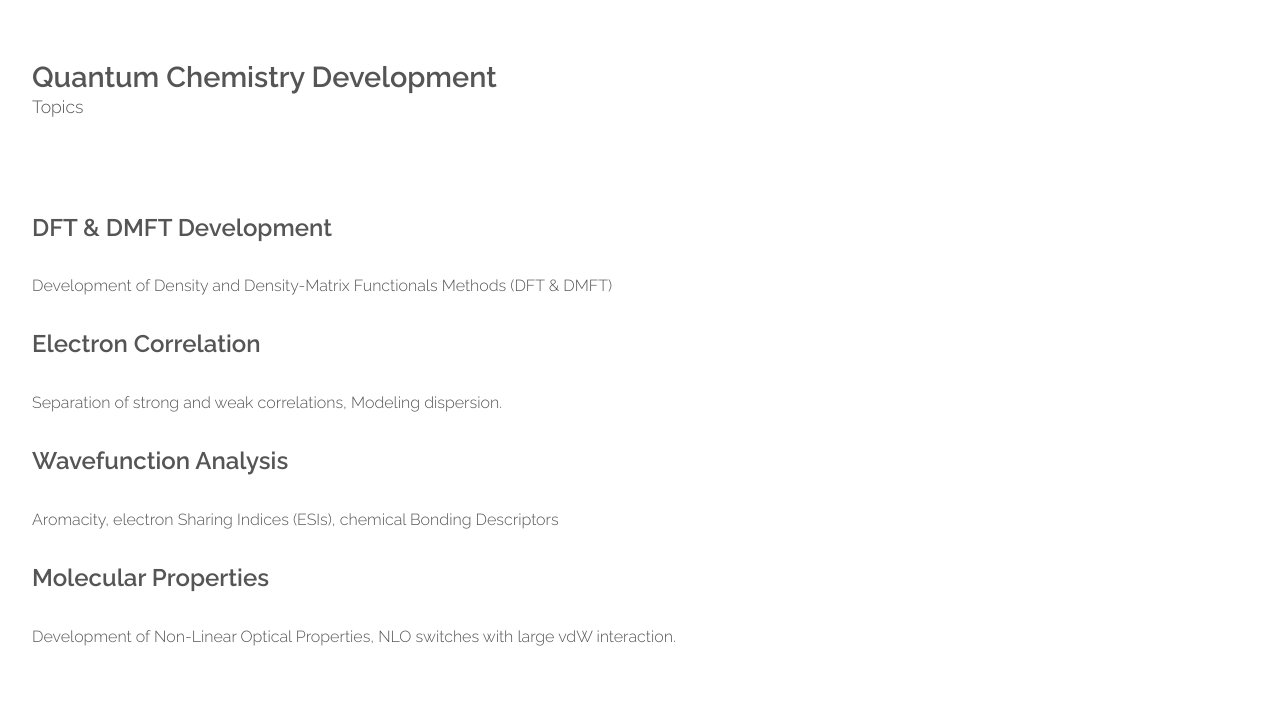
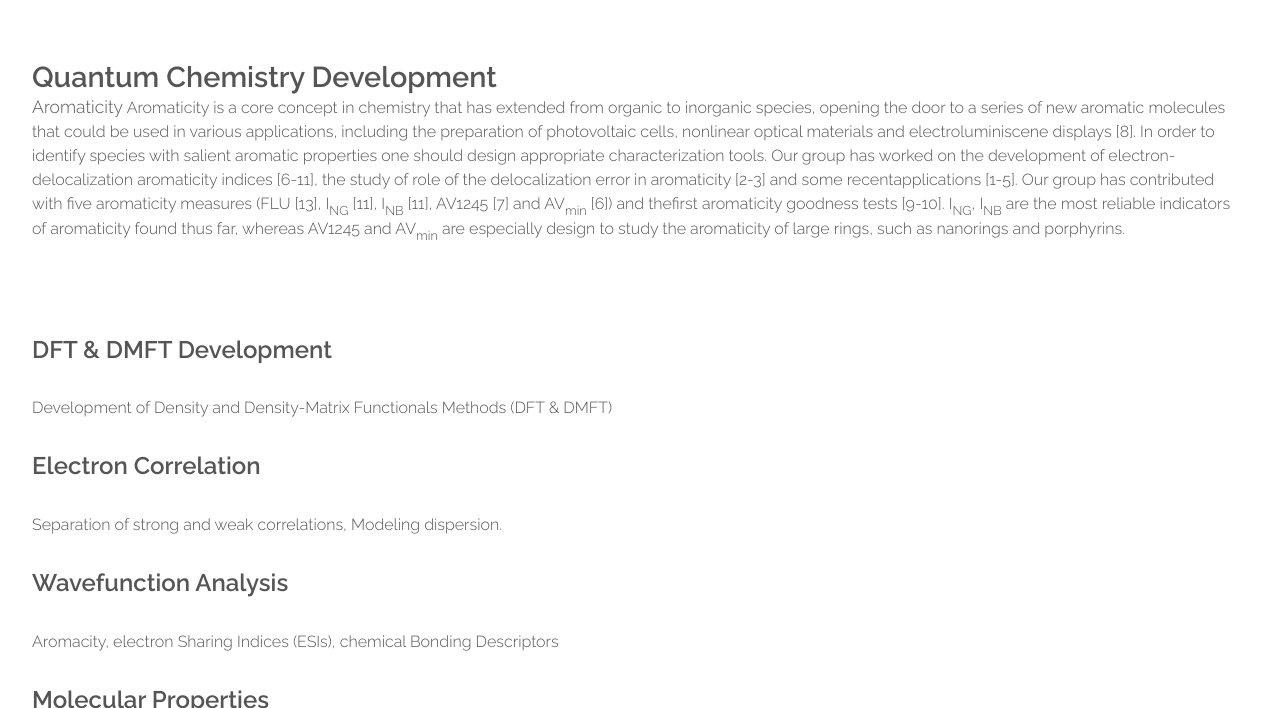
Before and after one commit to old-jekyll-templates/Horizons-Jekyll-Theme, a Jekyll site: the page built from research.html, in a window 1280 px wide and 900 px high, cut to the strip 192-900 px from the top of the window. Built offline with Jekyll 4.4.1, drawn with Linux system fonts in a browser that asks for light colours.

Commit message:
Update research.html

```diff
--- a/research.html
+++ b/research.html
@@ -14,7 +14,14 @@ layout: main
 					<section>
 						<header class="major">
 							<h2>Quantum Chemistry Development</h2>
-							<span class="byline">Topics</span>
+							<span class="byline">Aromaticity</span>
+
+						</b>  </font> Aromaticity is a core concept in chemistry that has extended from organic to inorganic species, opening the door to a series of new aromatic molecules that could be used in various applications, including the preparation of photovoltaic cells, nonlinear optical materials and electroluminiscene displays [8]. In order to identify species with salient aromatic properties one should design appropriate characterization tools. Our group has worked on the development of electron-delocalization aromaticity indices [6-11], the study of role of the delocalization error in aromaticity [2-3] and some recentapplications [1-5].
+					Our group has contributed with five aromaticity measures (FLU [13], I<sub>NG</sub> [11], I<sub>NB</sub> [11], AV1245 [7] and AV<sub>min</sub> [6]) and thefirst aromaticity goodness tests [9-10]. I<sub>NG</sub>, I<sub>NB</sub> are the most reliable indicators of aromaticity found thus far, whereas AV1245 and AV<sub>min</sub> are especially design to study the aromaticity of large rings, such as nanorings and porphyrins. <br>
+
+
+
+
 						</header>
 						<p></p>
 					</section>
```
